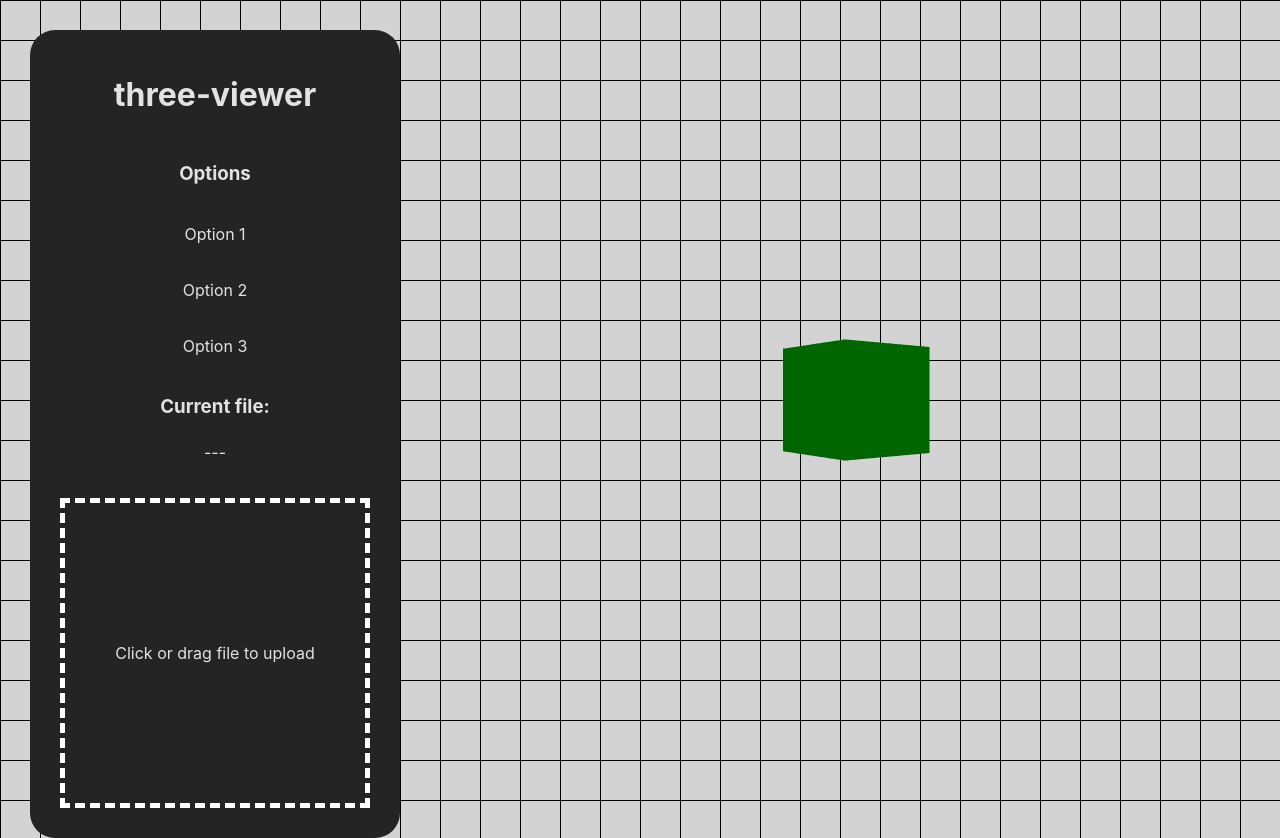
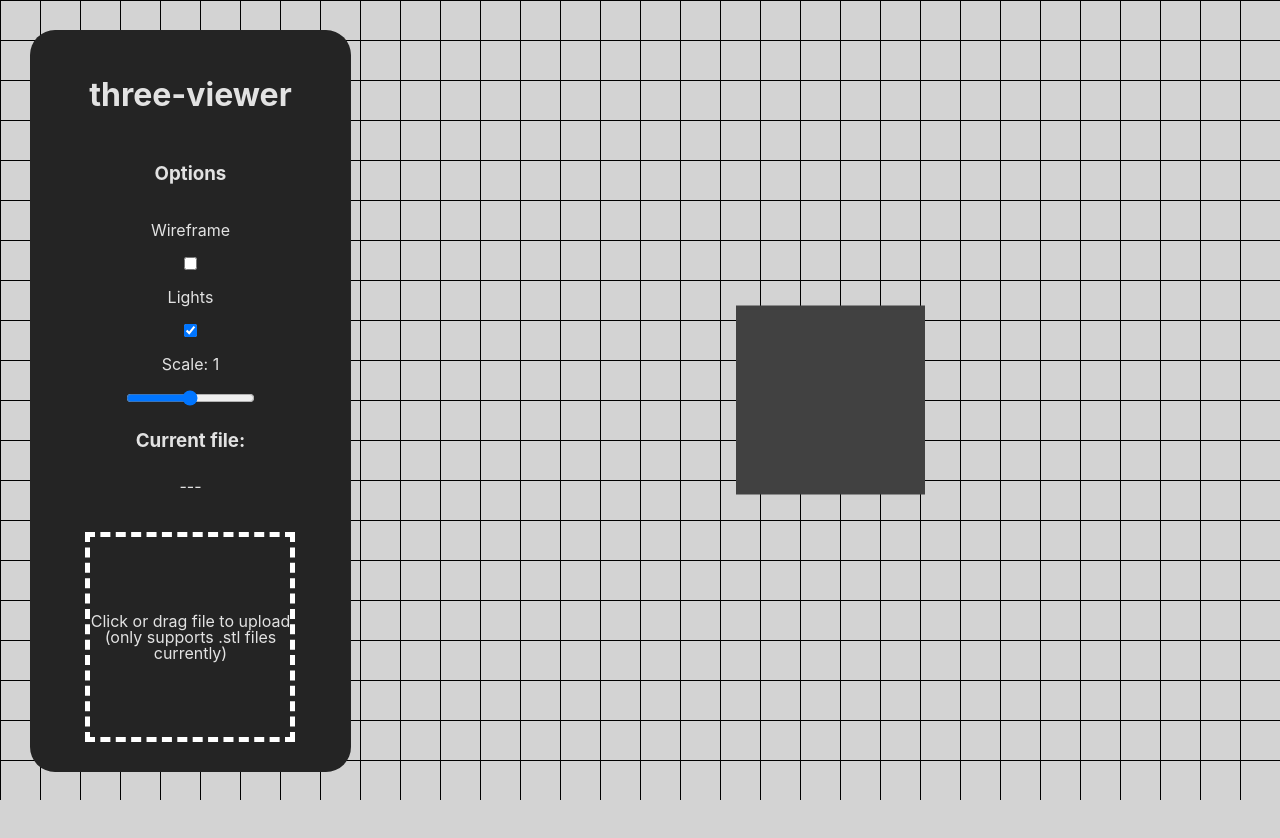
Before and after one commit to ethanernst/002-three-viewer, a React (Vite) app: page / in a window 1280 px wide. After the commit the page ends 800 px from the top, so only its background shows below. Built offline with nearby package versions, Linux system fonts and the light colour scheme.

Commit message:
connected file uploader with three.js viewer, added settings to sidebar, set up lighting and materials, added orbit controls for three.js viewer (only works with .stl files currently)

```diff
--- a/package.json
+++ b/package.json
@@ -10,6 +10,7 @@
     "preview": "vite preview"
   },
   "dependencies": {
+    "@react-three/drei": "^9.88.2",
     "@react-three/fiber": "^8.14.5",
     "@types/three": "^0.157.0",
     "jotai": "^2.4.3",
--- a/src/components/FileDropZone.jsx
+++ b/src/components/FileDropZone.jsx
@@ -6,15 +6,15 @@ import { currentFile } from '../store/settings';
 import styled from 'styled-components';
 
 const StyleContainer = styled.div`
-  width: 300px;
-  height: 300px;
+  width: 200px;
+  height: 200px;
   margin: 10px;
   display: flex;
   align-items: center;
   justify-content: center;
 
   background-color: transparent;
-  border: 5px dashed white;
+  border: 5px ${({ borders }) => borders} white;
   transition: all 0.2s;
 
   input {
@@ -28,7 +28,7 @@ function FileDropZone() {
 
   const inputRef = useRef();
 
-  const ALLOWED_FILETYPES = ['stl', 'obj', 'gltf', 'fbx'];
+  const ALLOWED_FILETYPES = ['stl', 'obj', 'glb', 'gltf', 'fbx'];
   const MAX_FILESIZE_IN_BYTES = 10000000;
 
   const handleDragOver = e => {
@@ -95,12 +95,13 @@ function FileDropZone() {
       <span>{uploadedFile?.name || '---'}</span>
       <br />
       <StyleContainer
+        borders={dragging ? 'solid' : 'dashed'}
         onDragOver={handleDragOver}
         onDragLeave={handleDragLeave}
         onClick={handleClick}
         onDrop={handleDrop}
       >
-        <p>Click or drag file to upload</p>
+        <p>Click or drag file to upload (only supports .stl files currently)</p>
         <input
           type="file"
           ref={inputRef}
--- a/src/components/Model.jsx
+++ b/src/components/Model.jsx
@@ -1,17 +1,33 @@
 import { useRef } from 'react';
-import { useFrame } from '@react-three/fiber';
+import { WireframeGeometry, LineBasicMaterial } from 'three';
+import { useFrame, useThree } from '@react-three/fiber';
+import { Center } from '@react-three/drei';
+
+import { useAtom } from 'jotai';
+import { scale, wireframe } from '../store/settings';
 
 function Model(props) {
   const meshRef = useRef();
+  const viewport = useThree(state => state.viewport);
 
-  // rotate by delta every frame
-  useFrame((_, delta) => (meshRef.current.rotation.y += delta));
+  const [wireframeToggle] = useAtom(wireframe);
+  const [scaleAmount] = useAtom(scale);
 
   return (
-    <mesh {...props} ref={meshRef}>
-      {!props.geometry && <boxGeometry args={[1, 1, 1]} />}
-      <meshBasicMaterial color="#006600" />
-    </mesh>
+    <Center
+      onCentered={({ container, height }) =>
+        container.scale.setScalar(viewport.height / (height * 5))
+      }
+    >
+      <mesh {...props} ref={meshRef}>
+        {!props.geometry && <boxGeometry args={[1, 1, 1]} />}
+        {wireframeToggle ? (
+          <meshStandardMaterial wireframe={true} color={0x000000} />
+        ) : (
+          <meshStandardMaterial color="#666666" />
+        )}
+      </mesh>
+    </Center>
   );
 }
 
--- a/src/components/Sidebar.jsx
+++ b/src/components/Sidebar.jsx
@@ -1,4 +1,5 @@
-import { useState } from 'react';
+import { useAtom } from 'jotai';
+import { lights, scale, wireframe } from '../store/settings';
 
 import styled from 'styled-components';
 import FileDropZone from './FileDropZone';
@@ -7,23 +8,66 @@ const StyleContainer = styled.div`
   display: flex;
   flex-direction: column;
   justify-content: center;
-  width: min-content;
+  align-items: center;
+  width: 400px;
   height: min-content;
   padding: 20px;
   margin: 30px;
   border-radius: 25px;
   background-color: #242424;
   text-align: center;
+
+  p {
+    line-height: 1;
+  }
 `;
 
 function Sidebar() {
+  const [lightsToggle, setLightsToggle] = useAtom(lights);
+  const [wireframeToggle, setWireframeToggle] = useAtom(wireframe);
+  const [scaleValue, setScaleValue] = useAtom(scale);
+
+  const handleWireframeToggle = e => {
+    if (wireframeToggle !== e.target.checked) {
+      setWireframeToggle(!wireframeToggle);
+    }
+  };
+
+  const handleLightsToggle = e => {
+    if (lightsToggle !== e.target.checked) {
+      setLightsToggle(!lightsToggle);
+    }
+  };
+
+  const handleScaleSlider = e => {
+    setScaleValue(e.target.value);
+  };
+
   return (
     <StyleContainer>
       <h1>three-viewer</h1>
       <h3>Options</h3>
-      <p>Option 1</p>
-      <p>Option 2</p>
-      <p>Option 3</p>
+      <p>Wireframe</p>
+      <input
+        type="checkbox"
+        checked={wireframeToggle}
+        onChange={handleWireframeToggle}
+      />
+      <p>Lights</p>
+      <input
+        type="checkbox"
+        checked={lightsToggle}
+        onChange={handleLightsToggle}
+      />
+      <p>Scale: {scaleValue}</p>
+      <input
+        type="range"
+        min={0.5}
+        max={1.5}
+        step={0.1}
+        value={scaleValue}
+        onChange={handleScaleSlider}
+      />
       <FileDropZone />
     </StyleContainer>
   );
--- a/src/components/Viewer.jsx
+++ b/src/components/Viewer.jsx
@@ -1,5 +1,6 @@
-import { useEffect, useState } from 'react';
+import { useEffect, useState, useRef } from 'react';
 import { Canvas } from '@react-three/fiber';
+import { PerspectiveCamera, OrbitControls } from '@react-three/drei';
 
 import { useAtom } from 'jotai';
 import { currentFile } from '../store/settings';
@@ -23,12 +24,15 @@ const getLoader = fileExtension => {
   switch (fileExtension) {
     case 'stl':
       return new STLLoader();
-    case 'obj':
-      return new OBJLoader();
-    case 'gltf':
-      return new GLTFLoader();
-    case 'fbx':
-      return new FBXLoader();
+    // other types not working currently
+    // case 'obj':
+    //   return new OBJLoader();
+    // case 'gltf':
+    //   return new GLTFLoader();
+    // case 'glb':
+    //   return new GLTFLoader();
+    // case 'fbx':
+    //   return new FBXLoader();
     default:
       throw new Error('Filetype not supported');
   }
@@ -37,6 +41,13 @@ const getLoader = fileExtension => {
 function Viewer() {
   const [uploadedFile] = useAtom(currentFile);
   const [loadedMesh, setLoadedMesh] = useState(null);
+
+  const cameraRef = useRef();
+  const cameraProperties = {
+    position: [0, 10, 20],
+    rotation: [-Math.PI / 6, 0, 0],
+    fov: 30,
+  };
 
   const parseUploadedFile = file => {
     const fileExtension = file.name.split('.').pop();
@@ -61,9 +72,11 @@ function Viewer() {
   return (
     <StyleContainer>
       <Canvas>
-        <ambientLight />
-        <directionalLight intensity={0.5} />
-        <Model geometry={loadedMesh} />
+        <PerspectiveCamera ref={cameraRef} {...cameraProperties} />
+        <ambientLight intensity={1} />
+        <directionalLight position={[5, 5, 5]} intensity={1} />
+        <Model geometry={loadedMesh} scale={2} />
+        <OrbitControls />
       </Canvas>
     </StyleContainer>
   );
--- a/src/store/settings.jsx
+++ b/src/store/settings.jsx
@@ -1,9 +1,9 @@
 import { atom } from 'jotai';
 
 // jotai state values
-const scale = atom(0);
-const rotation = atom(0);
+const scale = atom(1);
+const lights = atom(true);
 const wireframe = atom(false);
 const currentFile = atom(null);
 
-export { scale, rotation, wireframe, currentFile };
+export { scale, lights, wireframe, currentFile };
```
Also changed, not shown: 1 other file (tests, documents, lock files or other folders).
